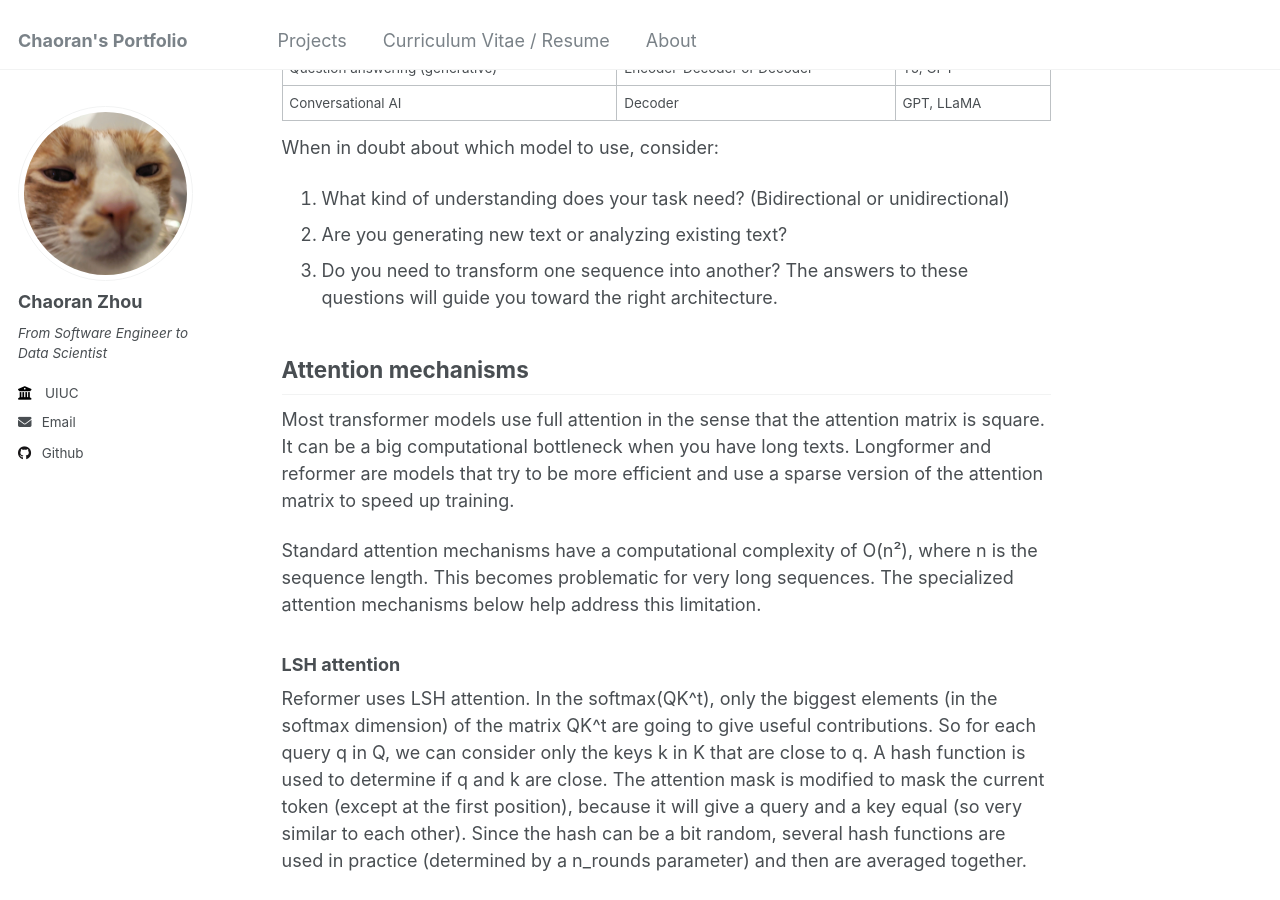
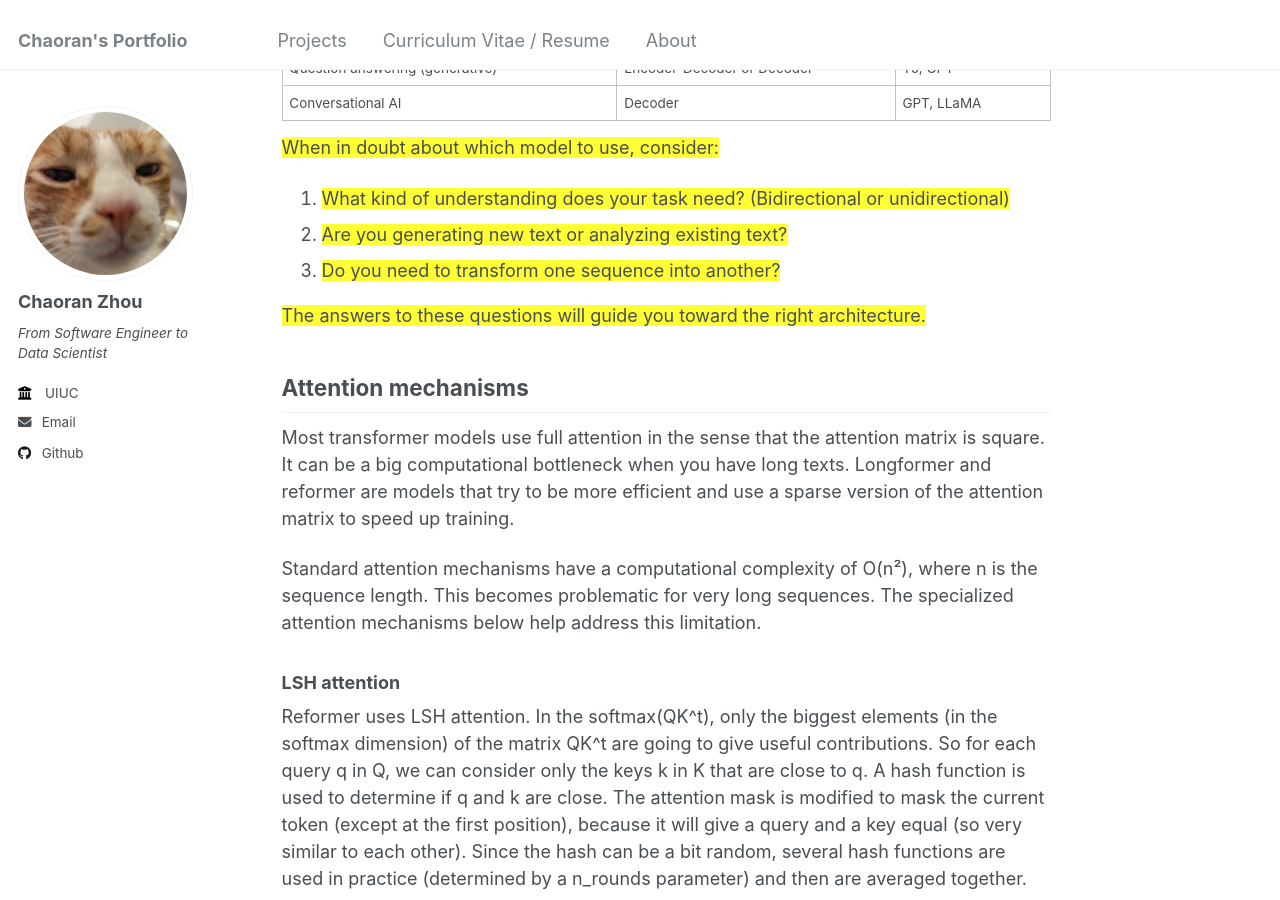
Before and after one commit to ranranrunforit/ranranrunforit.github.io, a Jekyll site: the page built from _projects/project-15.md, in a window 1280 px wide and 900 px high, scrolled down 31120 px. Built offline with Jekyll 4.4.1, drawn with Linux system fonts in a browser that asks for light colours.

Commit message:
Update project-15.md

```diff
--- a/_projects/project-15.md
+++ b/_projects/project-15.md
@@ -746,12 +746,13 @@ When working on a specific NLP task, how do you decide which architecture to use
 
 
 
-When in doubt about which model to use, consider:
+<span style="background-color: #FFFF33;">When in doubt about which model to use, consider:</span>
 
-1. What kind of understanding does your task need? (Bidirectional or unidirectional)
-2. Are you generating new text or analyzing existing text?
-3. Do you need to transform one sequence into another?
-The answers to these questions will guide you toward the right architecture.
+1. <span style="background-color: #FFFF33;">What kind of understanding does your task need? (Bidirectional or unidirectional)</span>
+2. <span style="background-color: #FFFF33;">Are you generating new text or analyzing existing text?</span>
+3. <span style="background-color: #FFFF33;">Do you need to transform one sequence into another?</span>
+
+<span style="background-color: #FFFF33;">The answers to these questions will guide you toward the right architecture.</span>
 
 
 ## Attention mechanisms
```
